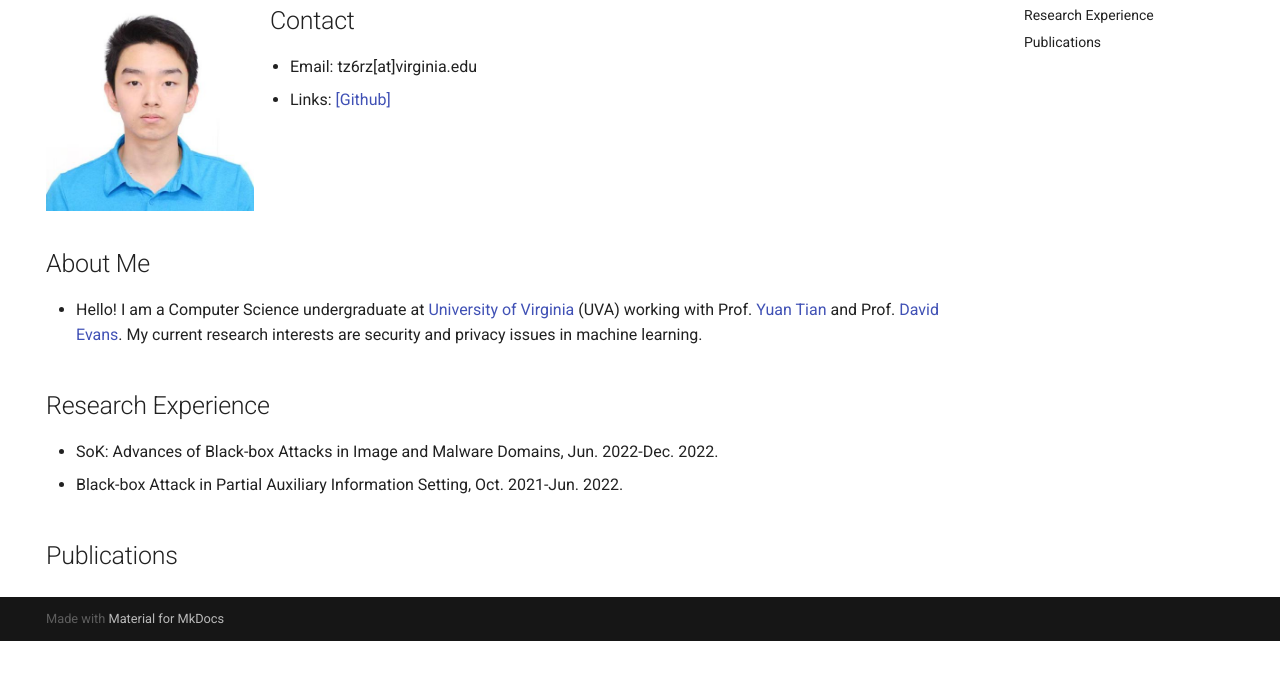
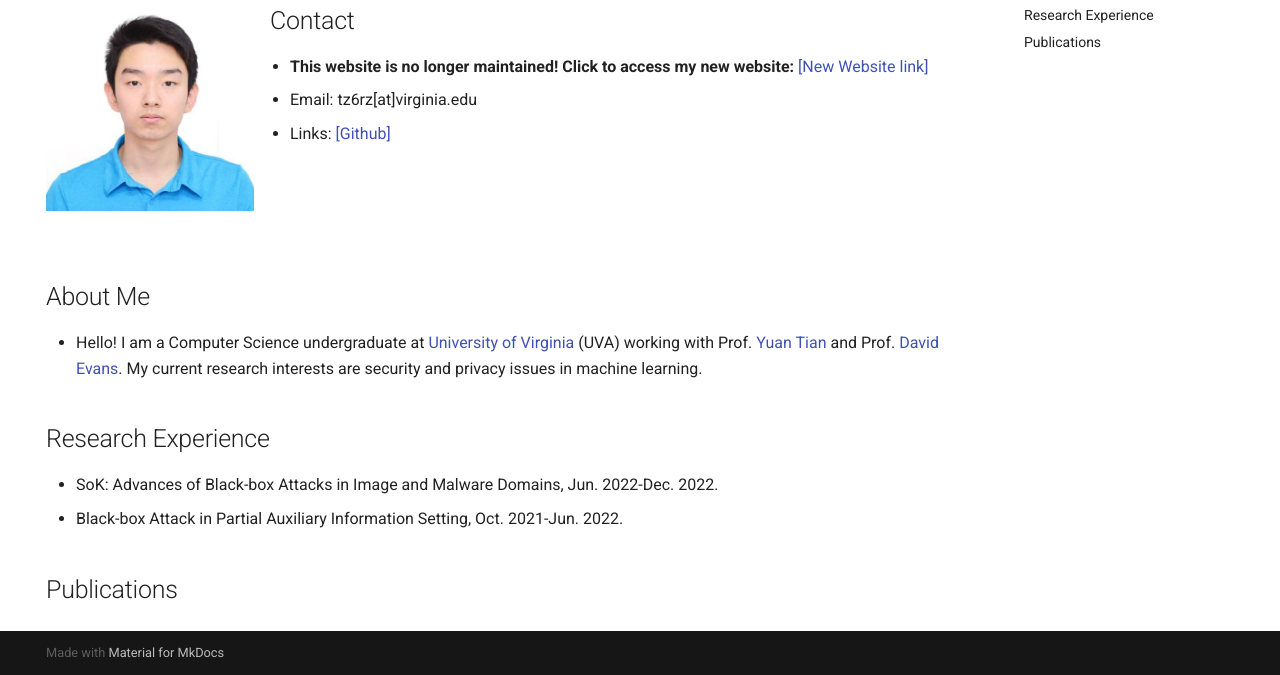
Before and after one commit to Tingwei-Zhang/Tingwei-Zhang.github.io, a plain HTML site: page index.html in a window 1280 px wide. Shown: the part 177-852 px from the top of the page. Before the commit the page ends 818 px from the top, so only its background shows below. Drawn offline with Linux system fonts and the light colour scheme.

Commit message:
updated new website

```diff
--- a/index.html
+++ b/index.html
@@ -327,6 +327,7 @@
 <p><img width="208px" height="242px" align="left" src="./pictures/photo.jfif"/></p>
 <h2 id="contact">Contact</h2>
 <ul>
+<li><b>This website is no longer maintained! Click to access my new website:</b> <a href="https://ztingwei.com" target="_blank">[New Website link]</a>
 <li>Email: tz6rz[at]virginia.edu</li>
 <li>Links: <a href="https://github.com/Tingwei-Zhang" target="_blank">[Github]</a></li>
 </ul>
```
Also changed, not shown: 2 other files.
